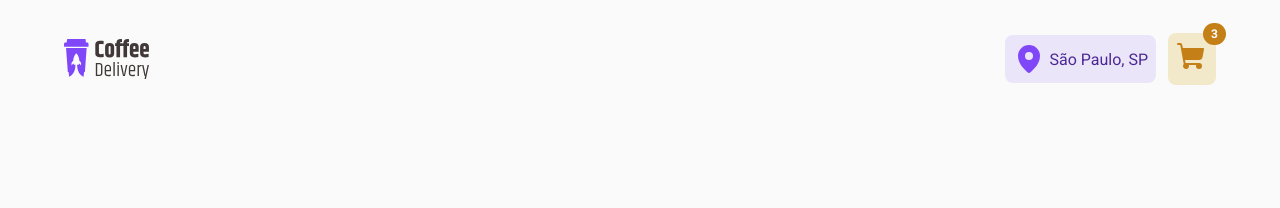
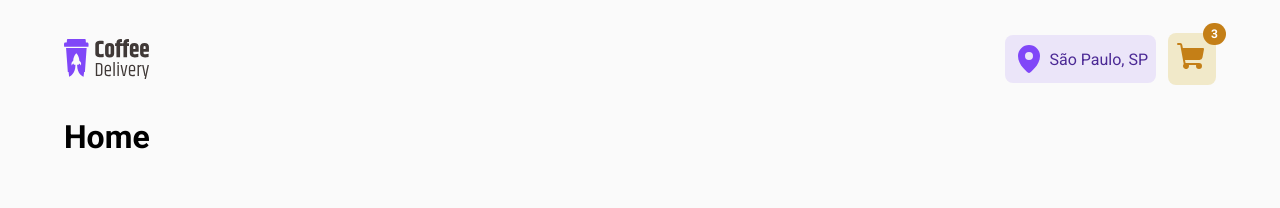
Before and after one commit to taiprogrammer/challenge-coffee-delivery, a React (Vite) app: page / in a window 1280 px wide. Shown: the top 208 px of the page. Built offline with nearby package versions, Linux system fonts and the light colour scheme.

Commit message:
feature (App) - applying router and layout default

```diff
--- a/src/App.tsx
+++ b/src/App.tsx
@@ -1,5 +1,5 @@
 import { ThemeProvider } from "styled-components";
-import { Header } from "./components/Header";
+import { Router } from "./Router";
 import { defaultTheme } from "./styles/themes/default.styles";
 import { GlobalStyle } from "./styles/themes/global";
 
@@ -7,7 +7,7 @@
   return (
     <ThemeProvider theme={defaultTheme}>
       <GlobalStyle />
-      <Header />
+      <Router />
     </ThemeProvider>
   );
 }
--- a/src/Router.ts
+++ /dev/null
@@ -1 +0,0 @@
-import { Routes, Route } from "react-router-dom";
--- /dev/null
+++ b/src/Router.tsx
@@ -0,0 +1,13 @@
+import { Routes, Route } from "react-router-dom";
+import { DefaultLayout } from "./layouts/DefaultLayout";
+import { Home } from "./pages/Home";
+
+export function Router() {
+  return (
+    <Routes>
+      <Route path="/" element={<DefaultLayout />}>
+        <Route path="/" element={<Home />} />
+      </Route>
+    </Routes>
+  );
+}
--- /dev/null
+++ b/src/layouts/DefaultLayout.tsx
@@ -0,0 +1,14 @@
+import { Outlet } from "react-router-dom";
+import { Header } from "../components/Header";
+import { ContainerLayout } from "./styles";
+
+export function DefaultLayout() {
+  return (
+    <>
+      <Header />
+      <ContainerLayout>
+        <Outlet />
+      </ContainerLayout>
+    </>
+  );
+}
--- /dev/null
+++ b/src/layouts/styles.ts
@@ -0,0 +1,6 @@
+import styled from "styled-components";
+
+export const ContainerLayout = styled.main`
+  width: 90%;
+  margin: 0 auto;
+`;
--- a/src/main.tsx
+++ b/src/main.tsx
@@ -1,9 +1,12 @@
 import React from "react";
 import ReactDOM from "react-dom/client";
+import { BrowserRouter } from "react-router-dom";
 import { App } from "./App";
 
 ReactDOM.createRoot(document.getElementById("root") as HTMLElement).render(
   <React.StrictMode>
-    <App />
+    <BrowserRouter>
+      <App />
+    </BrowserRouter>
   </React.StrictMode>
 );
--- /dev/null
+++ b/src/pages/Home/index.tsx
@@ -0,0 +1,3 @@
+export function Home() {
+  return <h1>Home</h1>;
+}
```
